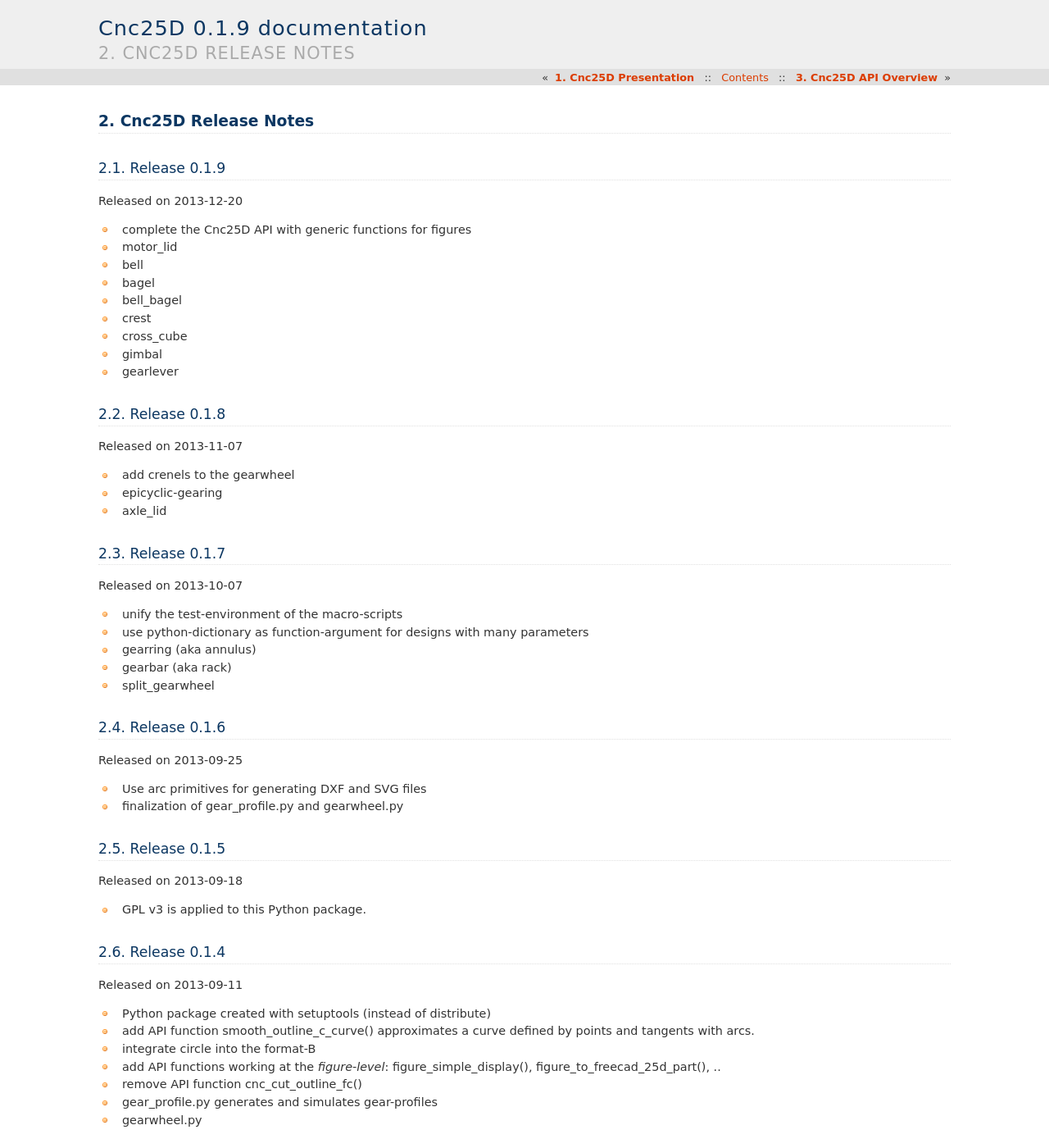
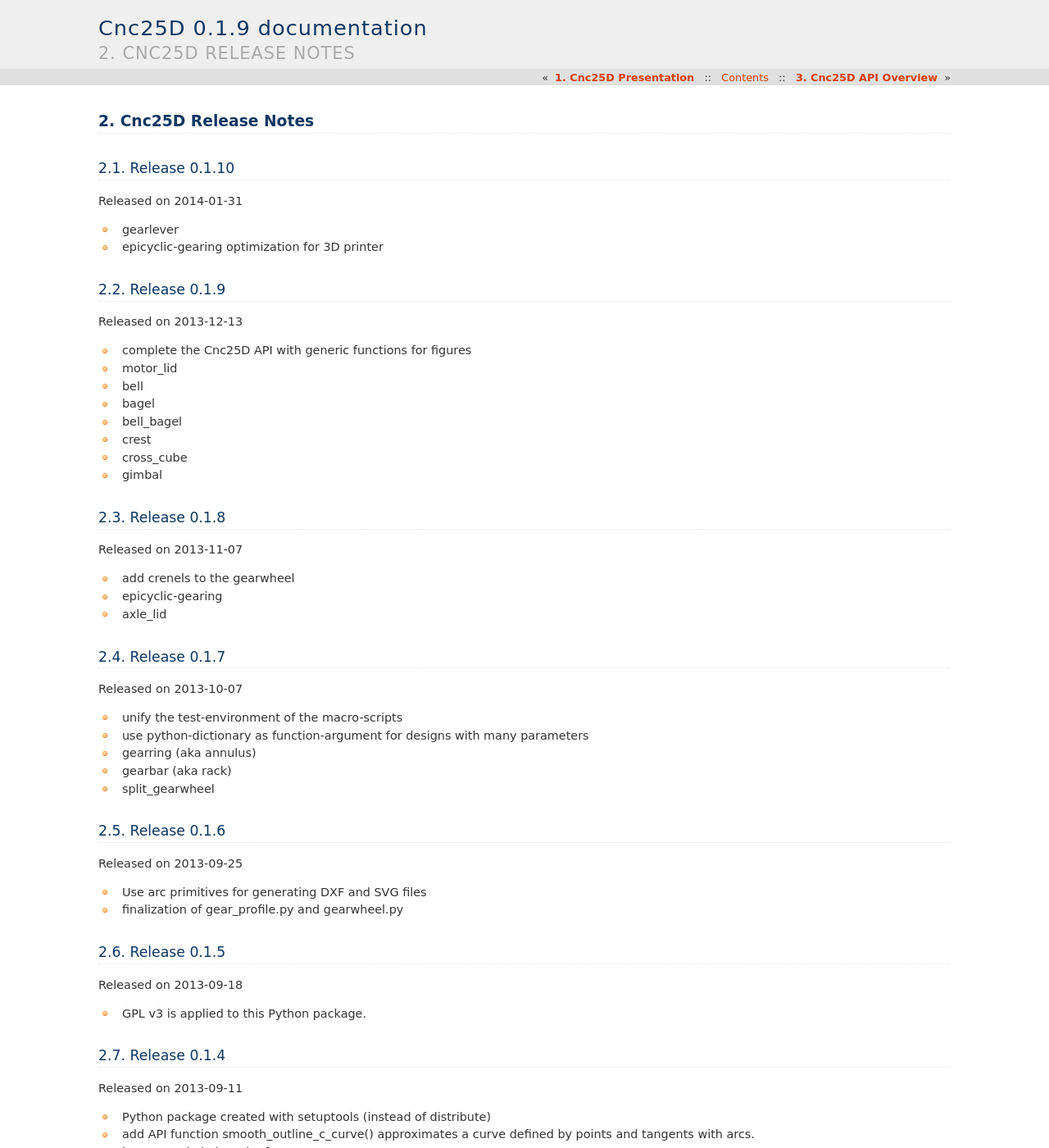
Before and after one commit to charlyoleg/Cnc25D, a Sphinx documentation site: the page built from docs/cnc25d_release_notes.rst, in a window 1280 px wide and 1400 px high. Shown: the whole window at 82% size. Built offline with Sphinx 7.4.7, drawn with Linux system fonts in a browser that asks for light colours; formulas are drawn with MathJax 3; some of the changed text lies outside the part shown.

Commit message:
[release] ready to release 0.1.9

```diff
--- a/docs/cnc25d_release_notes.rst
+++ b/docs/cnc25d_release_notes.rst
@@ -2,9 +2,16 @@
 Cnc25D Release Notes
 ====================
 
+Release 0.1.10
+--------------
+Released on 2014-01-31
+
+* gearlever
+* epicyclic-gearing optimization for 3D printer
+
 Release 0.1.9
 -------------
-Released on 2013-12-20
+Released on 2013-12-13
 
 * complete the Cnc25D API with generic functions for figures
 * motor_lid
```
Also changed, not shown: other parts of docs/cnc25d_release_notes.rst (+0 -1 lines), CHANGES.rst (+6 -2 lines).
